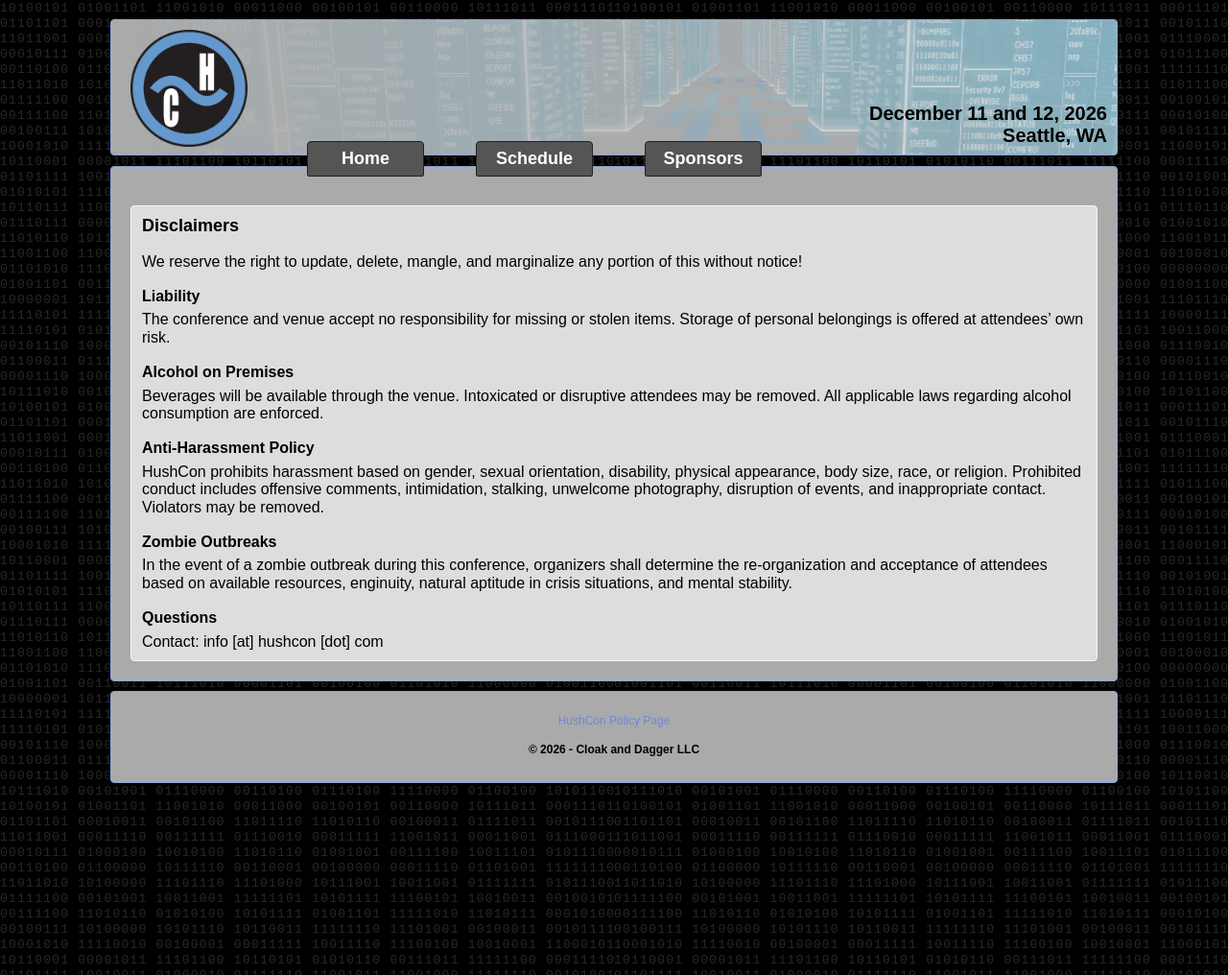
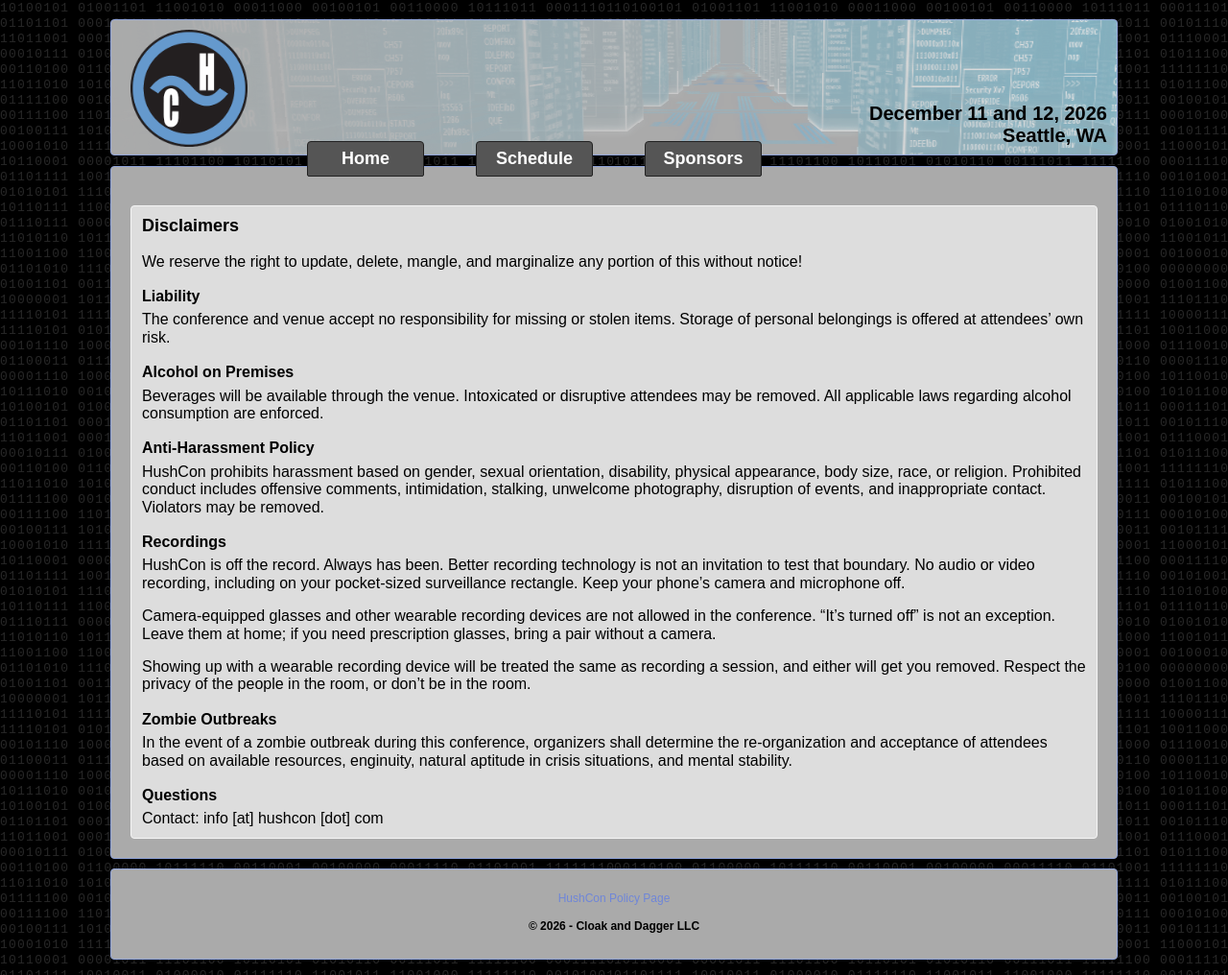
Before and after one commit to HushCon/hushcon.github.io, a Jekyll site: the page built from policy.md, in a window 1280 px wide. Shown: the whole page at 96% size. Built offline with Jekyll 4.4.1, drawn with Linux system fonts in a browser that asks for light colours.

Commit message:
Remove sponsor logo border + crop + update policy (#4)
* Remove sponsor logo border + crop

* Add policy regarding recording devices

---------

Co-authored-by: Brian Hong <brian@hongs.me>

```diff
--- a/assets/css/style.css
+++ b/assets/css/style.css
@@ -147,7 +147,7 @@ a { color: var(--link); }
 .sponsor-logo img {
   width: 100%;
   height: auto;
-  border: 1px solid var(--panel-border);
+  border: none;
   border-radius: 3px;
 }
 .sponsor-body { flex: 1; }
--- a/policy.md
+++ b/policy.md
@@ -26,6 +26,22 @@ physical appearance, body size, race, or religion. Prohibited conduct includes
 offensive comments, intimidation, stalking, unwelcome photography, disruption
 of events, and inappropriate contact. Violators may be removed.
 
+### Recordings
+
+HushCon is off the record. Always has been. Better recording technology is not
+an invitation to test that boundary. No audio or video recording, including
+on your pocket-sized surveillance rectangle. Keep your phone's camera and
+microphone off.
+
+Camera-equipped glasses and other wearable recording
+devices are not allowed in the conference. "It's turned off" is not an
+exception. Leave them at home; if you need prescription glasses, bring a
+pair without a camera.
+
+Showing up with a wearable recording device will be treated the same as
+recording a session, and either will get you removed. Respect the privacy of
+the people in the room, or don't be in the room.
+
 ### Zombie Outbreaks
 
 In the event of a zombie outbreak during this conference, organizers shall
```
Also changed, not shown: assets/img/sponsors/boardy.png.
